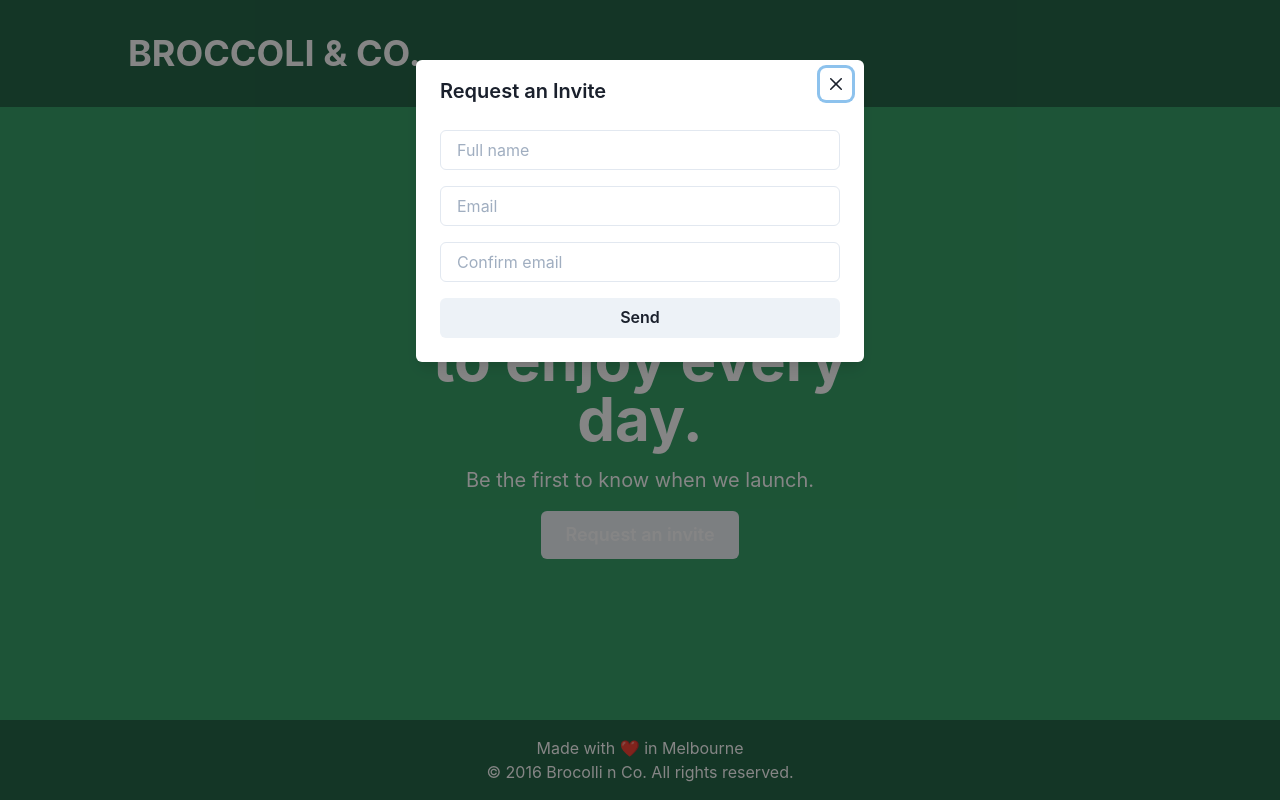
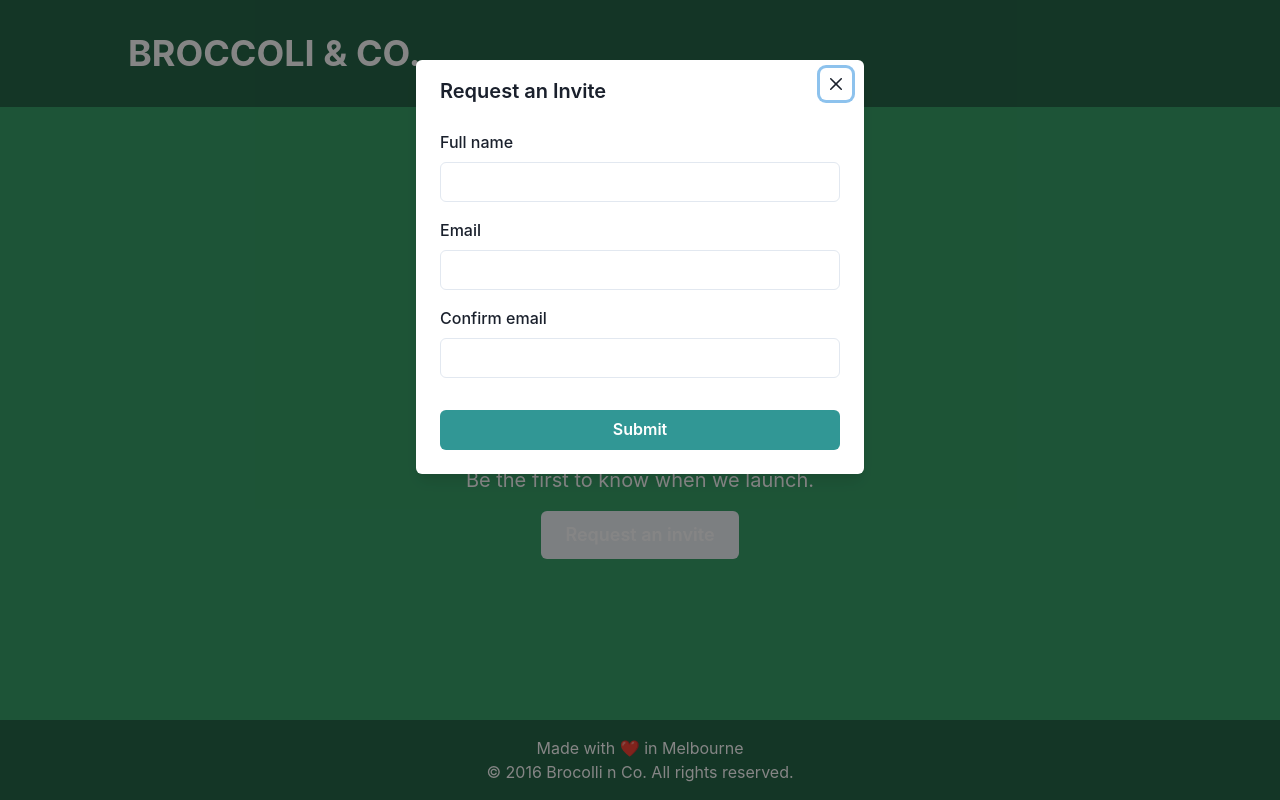
Before and after one commit to LevPewPew/broccoli-n-co, a React (Create React App) app: page / in a window 1280 px wide. Both pictures are taken after a click on the button "Request an invite". Built offline with nearby package versions, Linux system fonts and the light colour scheme.

Commit message:
added react-hook-form package. paackage is now managing invite form

```diff
--- a/package.json
+++ b/package.json
@@ -16,6 +16,7 @@
     "framer-motion": "^4.0.0",
     "react": "^17.0.2",
     "react-dom": "^17.0.2",
+    "react-hook-form": "^7.16.2",
     "react-icons": "^3.0.0",
     "react-scripts": "4.0.3",
     "typescript": "^3.9.5",
--- a/src/components/CallToAction.tsx
+++ b/src/components/CallToAction.tsx
@@ -6,7 +6,7 @@ interface Props {
 }
 
 export const CallToAction = ({ onButtonClick }: Props) => (
-  <VStack spacing="4">
+  <VStack spacing={4}>
     <Heading size="3xl" textAlign="center">
       A better way
       <br />
--- a/src/components/CompleteModal.tsx
+++ b/src/components/CompleteModal.tsx
@@ -18,7 +18,7 @@ export const CompleteModal = ({ children, isOpen, onClose }: Props) => {
   return (
     <Modal isOpen={isOpen} onClose={onClose}>
       <ModalOverlay />
-      <ModalContent pb="4">
+      <ModalContent pb={4}>
         <ModalHeader>Request an Invite</ModalHeader>
         <ModalCloseButton />
         <ModalBody>{children}</ModalBody>
--- a/src/components/Footer.tsx
+++ b/src/components/Footer.tsx
@@ -6,8 +6,8 @@ export const Footer = () => (
     flexDirection="column"
     bg="green.700"
     alignItems="center"
-    px="32"
-    py="4"
+    px={32}
+    py={4}
   >
     <Text>Made with ❤️ in Melbourne</Text>
     <Text>&#169; 2016 Brocolli n Co. All rights reserved.</Text>
--- a/src/components/Header.tsx
+++ b/src/components/Header.tsx
@@ -2,7 +2,7 @@ import React from "react";
 import { Box, Heading } from "@chakra-ui/react";
 
 export const Header = () => (
-  <Box px="32" py="8" bg="green.700">
+  <Box px={32} py={8} bg="green.700">
     <Heading as="h1">BROCCOLI &#38; CO.</Heading>
   </Box>
 );
--- a/src/components/RequestInviteForm.tsx
+++ b/src/components/RequestInviteForm.tsx
@@ -1,8 +1,23 @@
-import React from "react";
-import { Box, Text, Input, VStack, Button } from "@chakra-ui/react";
+import React, { useRef } from "react";
+import {
+  Box,
+  Input,
+  VStack,
+  FormErrorMessage,
+  FormLabel,
+  FormControl,
+  Button,
+} from "@chakra-ui/react";
+import { useForm } from "react-hook-form";
 
 interface Props {
   onSubmit: () => void;
+}
+
+interface PostRequestBody {
+  fullName: string;
+  email: string;
+  confirmEmail: string;
 }
 
 export const RequestInviteForm = ({ onSubmit }: Props) => {
@@ -12,16 +27,80 @@ export const RequestInviteForm = ({ onSubmit }: Props) => {
     onSubmit();
   };
 
+  const {
+    handleSubmit,
+    register,
+    formState: { errors, isSubmitting },
+    watch,
+  } = useForm();
+
+  const emailValue = useRef({});
+  emailValue.current = watch("email", "");
+
+  // NEXT fix any, probably an interface of the form data expected
+  const postFormData = (values: PostRequestBody) => {
+    return new Promise((resolve) => {
+      setTimeout(() => {
+        alert(JSON.stringify(values, null, 2));
+        // @ts-ignore
+        resolve();
+      }, 2000);
+    });
+  };
+
   return (
     <Box>
-      <VStack spacing="4">
-        <Input placeholder="Full name" />
-        <Input placeholder="Email" />
-        <Input placeholder="Confirm email" />
-        <Button onClick={handleSendButtonClick} width="100%">
-          Send
+      <form onSubmit={handleSubmit(postFormData)}>
+        <VStack spacing={4}>
+          <FormControl isInvalid={errors.fullName}>
+            <FormLabel htmlFor="full-name">Full name</FormLabel>
+            <Input
+              id="full-name"
+              {...register("fullName", {
+                required: "Required",
+              })}
+            />
+            <FormErrorMessage>
+              {errors.fullName && errors.fullName.message}
+            </FormErrorMessage>
+          </FormControl>
+          <FormControl isInvalid={errors.email}>
+            <FormLabel htmlFor="email">Email</FormLabel>
+            <Input
+              id="email"
+              {...register("email", {
+                required: "Required",
+              })}
+            />
+            <FormErrorMessage>
+              {errors.email && errors.email.message}
+            </FormErrorMessage>
+          </FormControl>
+          <FormControl isInvalid={errors.confirmEmail}>
+            <FormLabel htmlFor="confirm-email">Confirm email</FormLabel>
+            <Input
+              id="confirm-email"
+              {...register("confirmEmail", {
+                required: "Required",
+                validate: (value) =>
+                  value === emailValue.current || "Emails do not match",
+              })}
+            />
+            <FormErrorMessage>
+              {errors.confirmEmail && errors.confirmEmail.message}
+            </FormErrorMessage>
+          </FormControl>
+        </VStack>
+        <Button
+          mt={8}
+          colorScheme="teal"
+          isLoading={isSubmitting}
+          type="submit"
+          width="100%"
+        >
+          Submit
         </Button>
-      </VStack>
+      </form>
     </Box>
   );
 };
```
Also changed, not shown: 1 other file (tests, documents, lock files or other folders).
